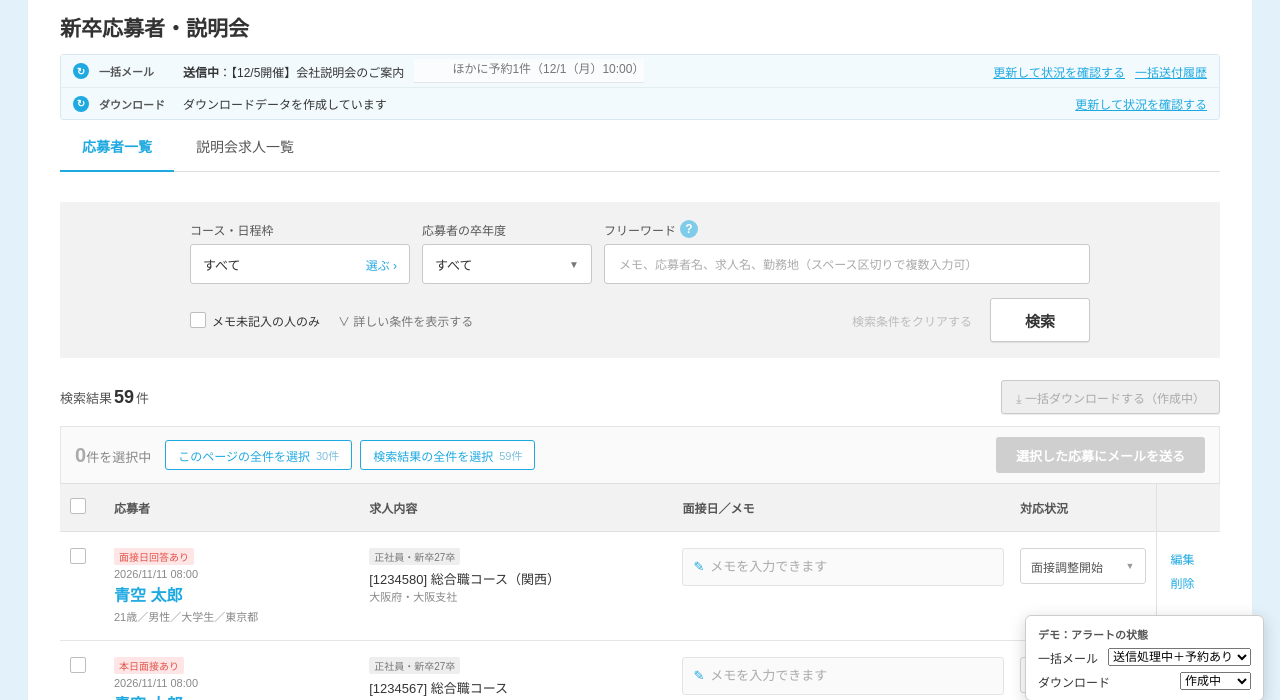
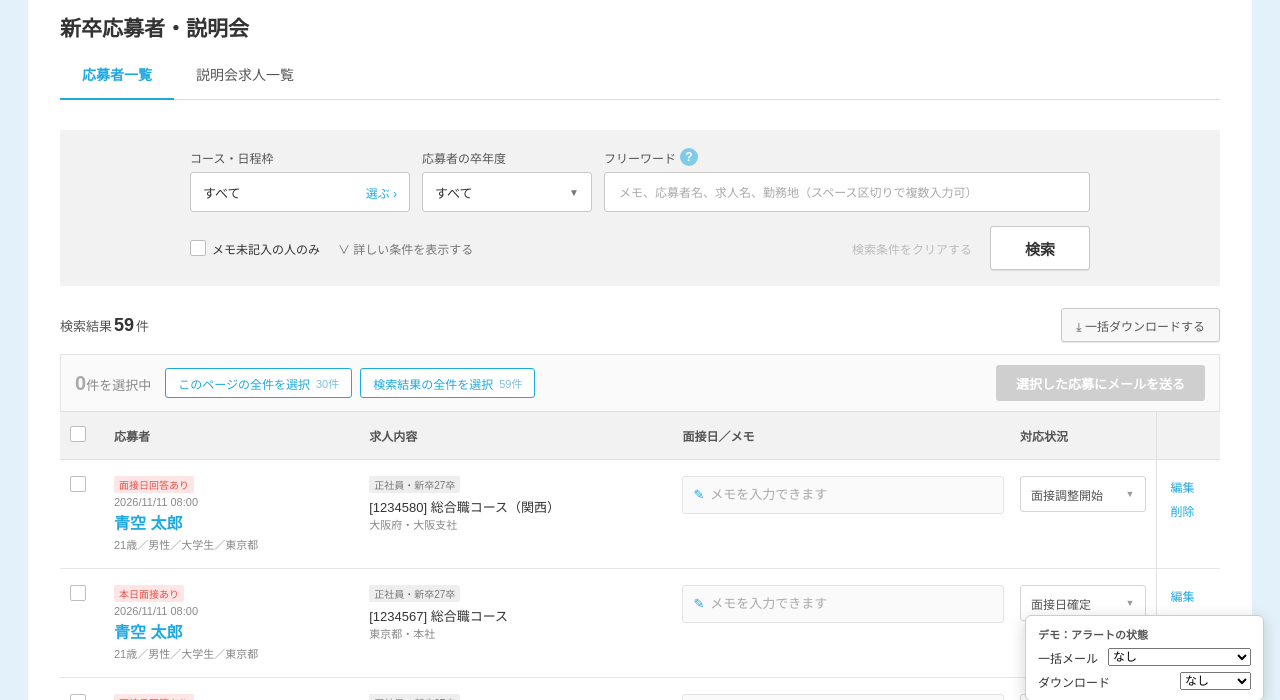
Before and after one commit to daikitashiro-lgtm/aw-newgrad-bulkmail-mock, a plain HTML site: page index.html in a window 1280 px wide. Shown: the part 83-783 px from the top of the page. Drawn offline with Linux system fonts and the light colour scheme.

Commit message:
デモの初期状態をアラートなしに

```diff
--- a/index.html
+++ b/index.html
@@ -118,13 +118,13 @@
         <option value="rsv">送信予約中</option>
         <option value="rsv2">送信予約が複数</option>
         <option value="run">送信処理中</option>
-        <option value="runrsv" selected>送信処理中＋予約あり</option>
+        <option value="runrsv">送信処理中＋予約あり</option>
       </select>
     </label>
     <label>ダウンロード
       <select id="demoDl">
         <option value="none">なし</option>
-        <option value="run" selected>作成中</option>
+        <option value="run">作成中</option>
         <option value="ok">作成完了</option>
         <option value="ng">作成失敗</option>
       </select>
```
